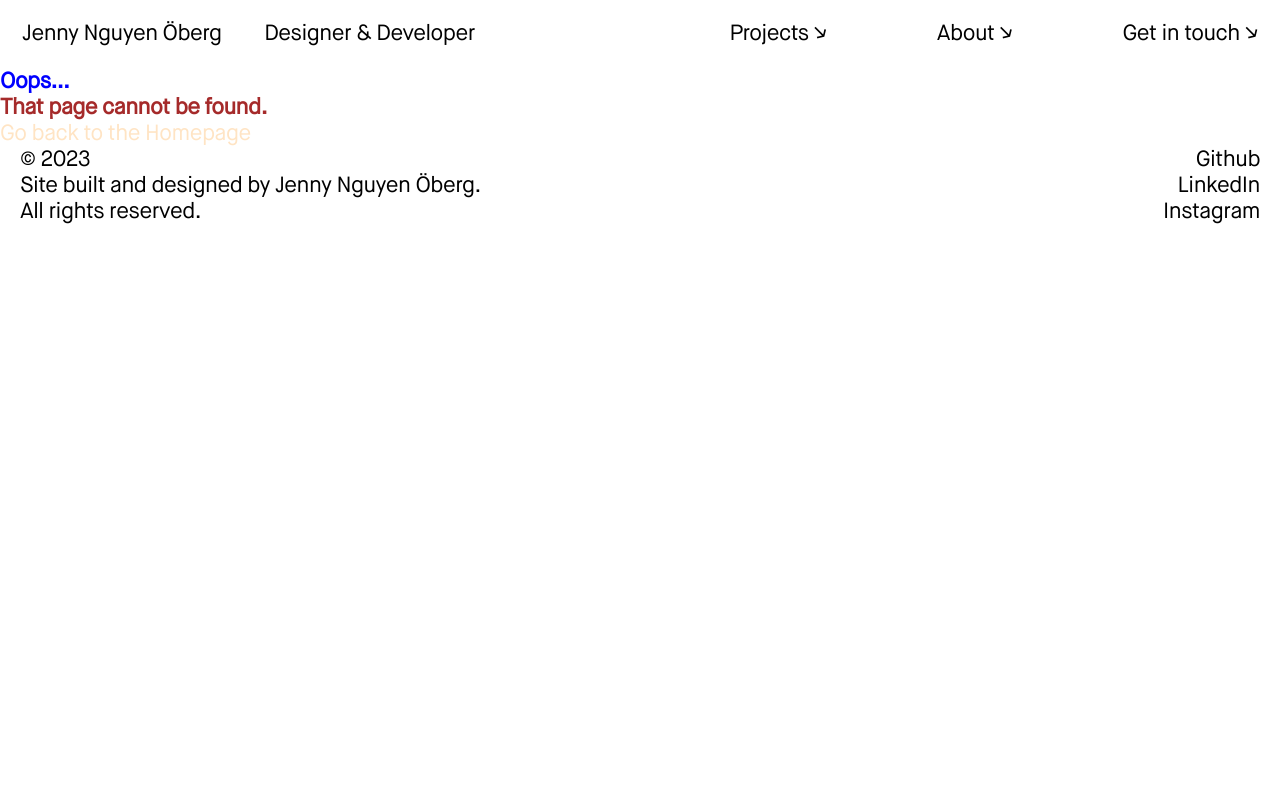
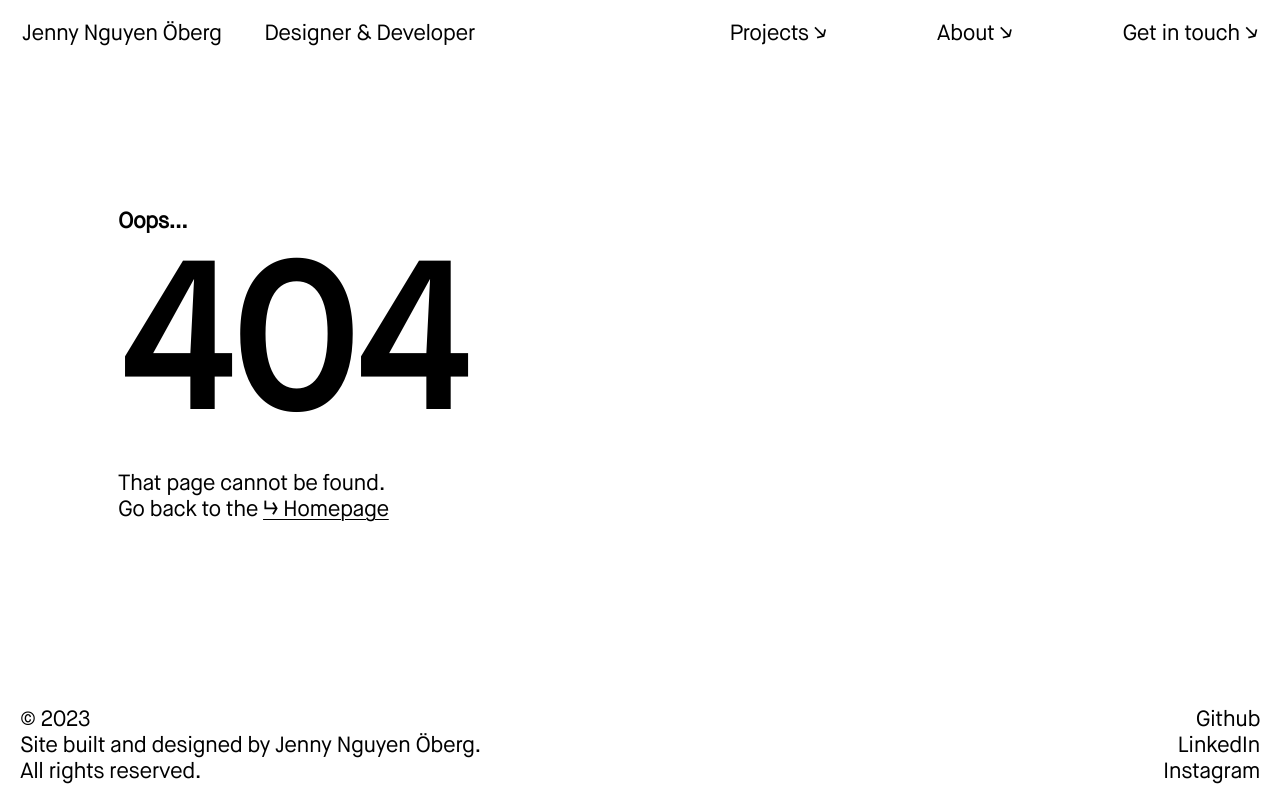
Before and after one commit to jennynguyenoberg/jennynguyenoberg-assignment5-javascript-frameworks, a Next.js app: page / in a window 1280 px wide. Built offline with nearby package versions, Linux system fonts and the light colour scheme; a web font is replaced by a local one.

Commit message:
styling 404-page

```diff
--- a/app/[...slug]/page.js
+++ b/app/[...slug]/page.js
@@ -5,10 +5,11 @@ export default function NotFoundPage() {
   return (
     <>
       <div className={styles.container}>
-        <h1 className={styles.title}>Oops...</h1>
-        <h2 className={styles.subtitle}>That page cannot be found.</h2>
+        <h2 className={styles.subtitle}>Oops...</h2>
+        <h1 className={styles.title}>404</h1>
+        <p className={styles.subtitle}>That page cannot be found.</p>
         <div className={styles.link}>
-          <p className={styles.para}>Go back to the <Link href='/'>Homepage</Link></p>
+          <p className={styles.para}>Go back to the <Link href='/'>↳ Homepage</Link></p>
         </div>
       </div>
     </>
--- a/styles/NotFound.module.css
+++ b/styles/NotFound.module.css
@@ -1,19 +1,23 @@
+.container {
+  height: 100vh;
+  padding: 210px 0 0 118px;
+  margin-top: -70px;
+  margin-bottom: -92px;
+}
 .title {
-  color: blue;
-}
-
-.subtitle {
-  color: brown;
+font-size: 200px;
 }
 
 .para {
-  color: bisque;
+
 }
 
 .link a {
-  text-decoration: none;
+  text-decoration: 1px underline;
+  text-underline-offset: 3px;
 }
 
 .link a:hover {
-  color: rgb(41, 104, 51);
+  text-decoration: 1px underline;
+  text-underline-offset: 3px;
 }
```
